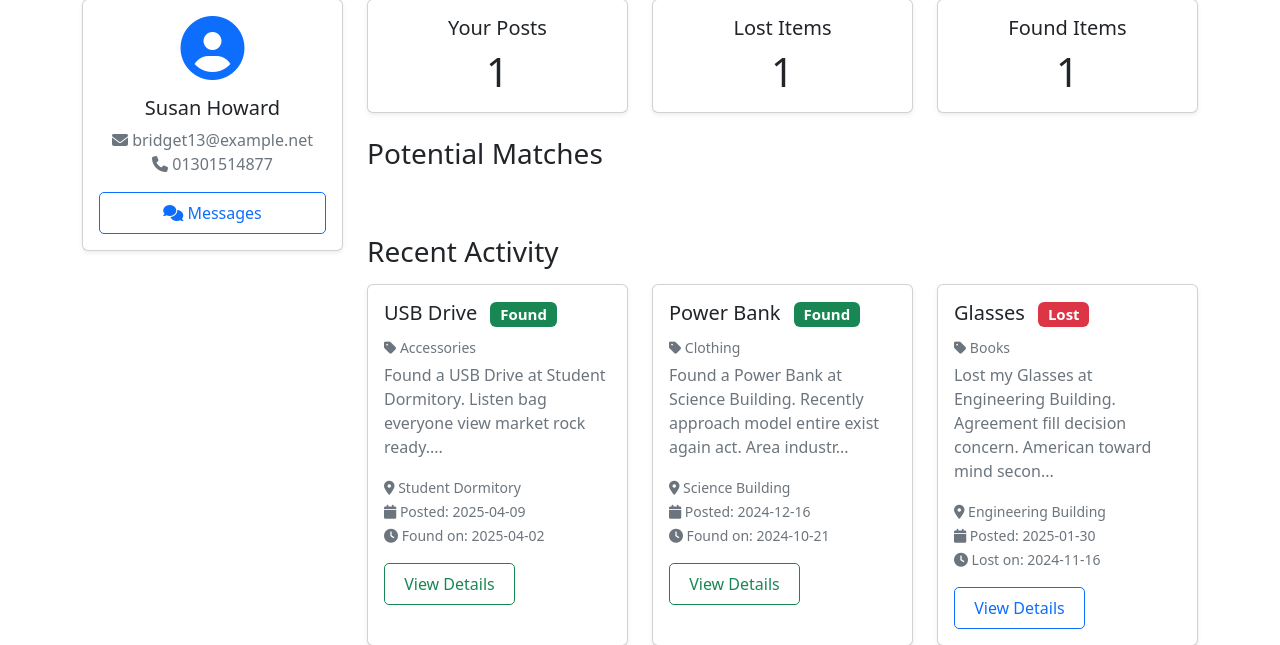
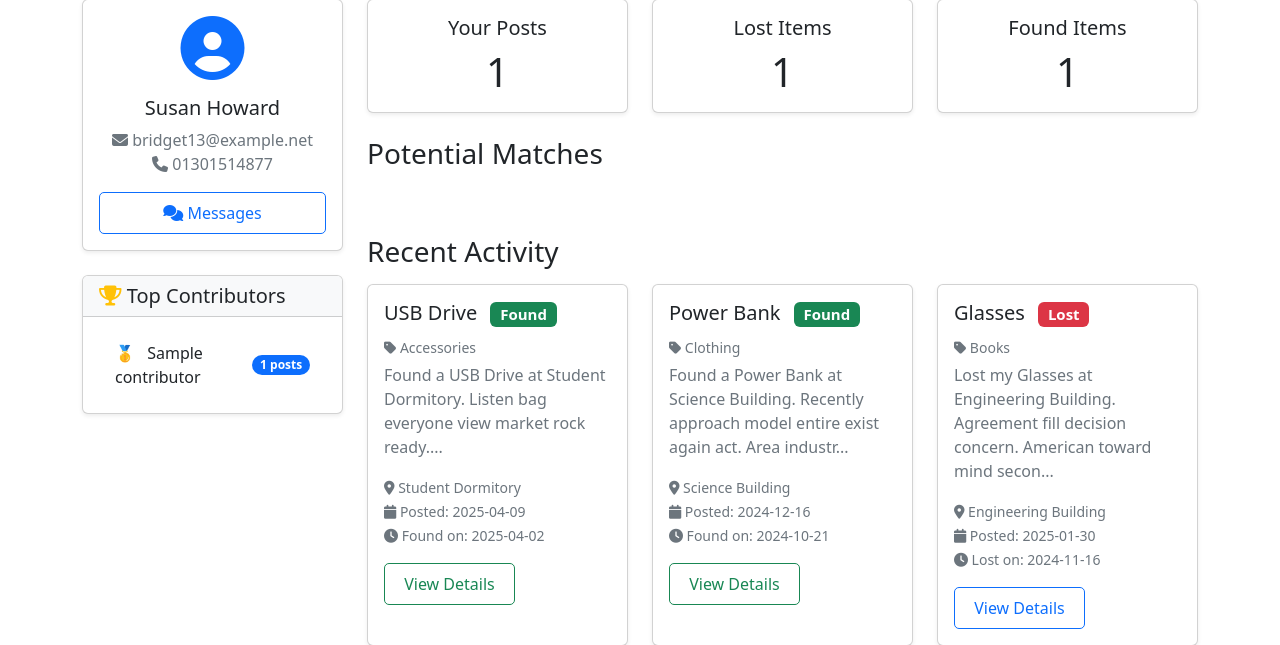
Before and after one commit to ahshafin2315/Lost-FoundTracking-CSE471-Project, a Flask app: template templates/dashboard.html in a window 1280 px wide. Shown: the part 105-750 px from the top of the page. Run offline with Flask 3, Linux system fonts and the light colour scheme; tables that the repository leaves empty hold one stand-in row (values such as "Sample post"); the template is opened without the code that fills it: values that come from a table or form of the project are taken from there, most other values are stand-ins (such as "Sample title", 1, 10 or a date in 2020).

Commit message:
Added Top Contributors Recognition Feature on Dashboard. Modified necessary routings and dashboard.html

```diff
--- a/templates/dashboard.html
+++ b/templates/dashboard.html
@@ -24,6 +24,34 @@
                         </span>
                         {% endif %}
                     </a>
+                </div>
+            </div>
+            <div class="card shadow-sm mb-4">
+                <div class="card-header bg-light">
+                    <h5 class="mb-0"><i class="fas fa-trophy text-warning"></i> Top Contributors</h5>
+                </div>
+                <div class="card-body">
+                    <div class="list-group list-group-flush">
+                        {% for contributor, post_count in top_contributors %}
+                        <div class="list-group-item d-flex justify-content-between align-items-center">
+                            <div>
+                                <span class="me-2">
+                                    {% if loop.index == 1 %}
+                                        🥇
+                                    {% elif loop.index == 2 %}
+                                        🥈
+                                    {% elif loop.index == 3 %}
+                                        🥉
+                                    {% else %}
+                                        {{ loop.index }}.
+                                    {% endif %}
+                                </span>
+                                {{ contributor.name }}
+                            </div>
+                            <span class="badge bg-primary rounded-pill">{{ post_count }} posts</span>
+                        </div>
+                        {% endfor %}
+                    </div>
                 </div>
             </div>
         </div>
```
Also changed, not shown: app/controllers/dashboard.py (+13 -1 lines), instance/lostandfound.db.
